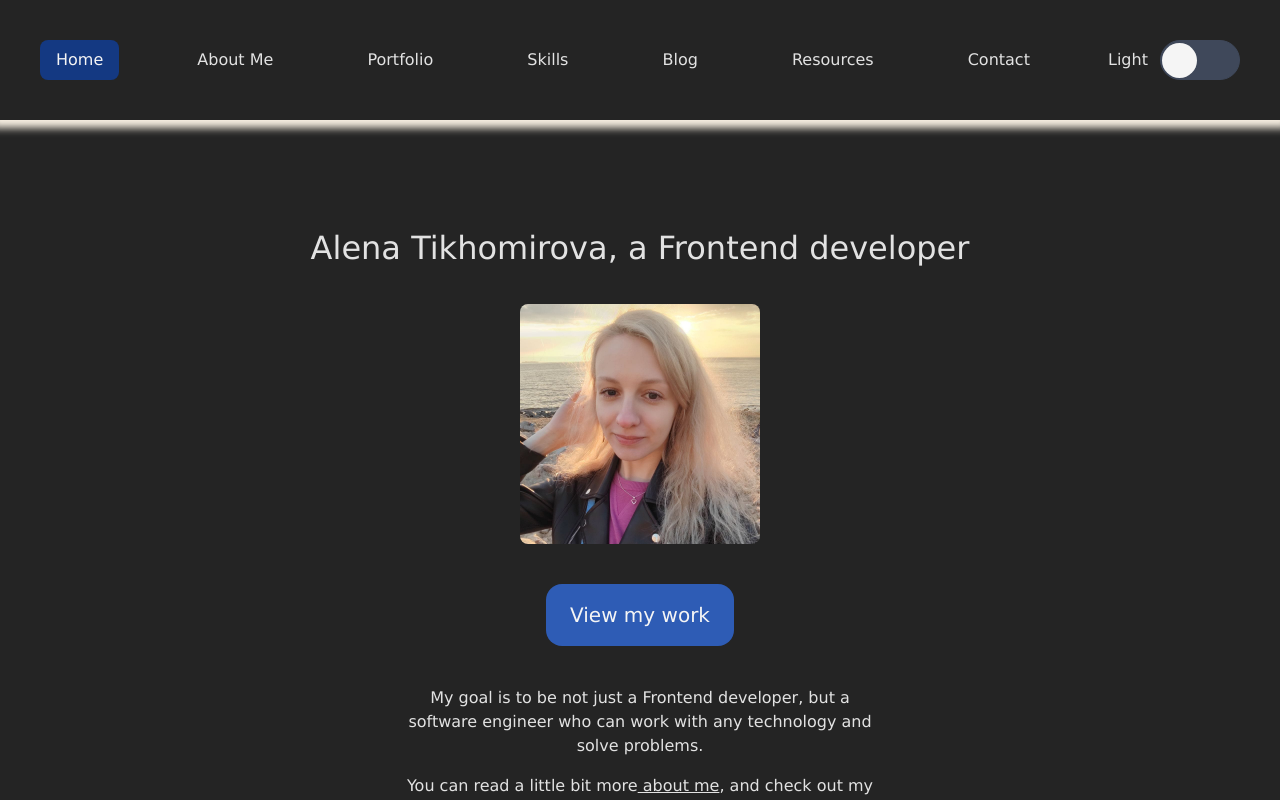
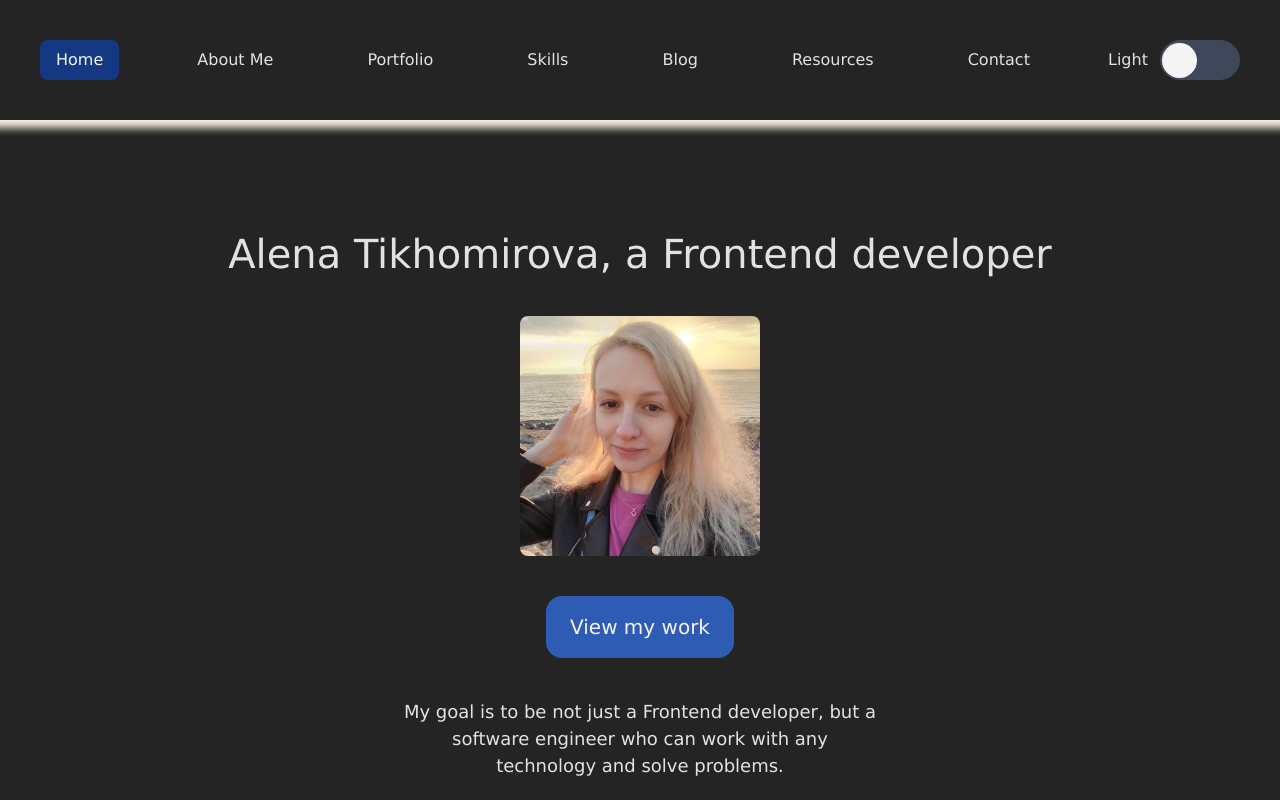
Before and after one commit to alenatih/Personal-Website, a React (Vite) app: page / in a window 1280 px wide. Built offline with nearby package versions, Linux system fonts and the light colour scheme.

Commit message:
Update Home page

```diff
--- a/src/App.css
+++ b/src/App.css
@@ -64,7 +64,10 @@
 
 .home-text {
   text-align: center;
-  margin-bottom: 1rem;
+}
+
+.home-text:last-of-type {
+  margin-top: 2rem;
 }
 
 .skills-text {
@@ -482,7 +485,7 @@
 @media (min-width: 600px) {
   /* Typography and icons */
 
-  .home-title,
+  /* .home-title, */
   .about-me-title,
   .skills-title,
   .portfolio-title,
@@ -490,9 +493,19 @@
     font-size: 2rem;
   }
 
+  .home-title {
+    font-size: 2.5rem;
+    width: 70%;
+  }
+
   .home-text {
+    font-size: 1.125rem;
     width: 40%;
   }
+
+  /* .home-text:nth-of-type(1) {
+    margin-top: 2.5rem;
+  } */
 
   .about-me-text {
     width: 80%;
```
